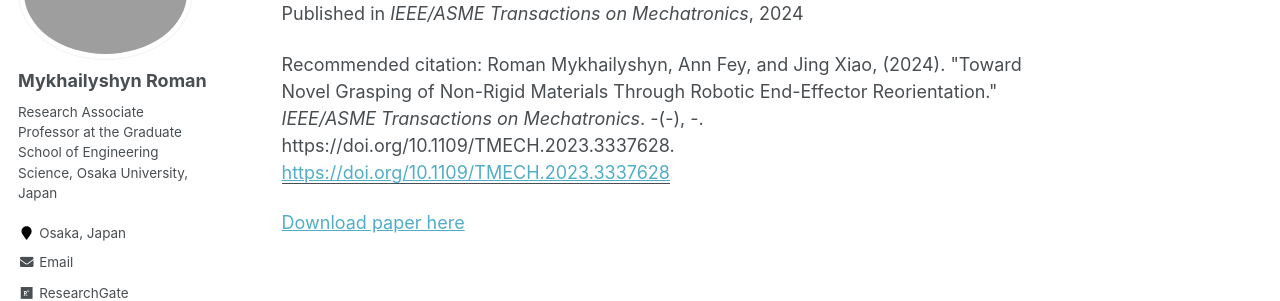
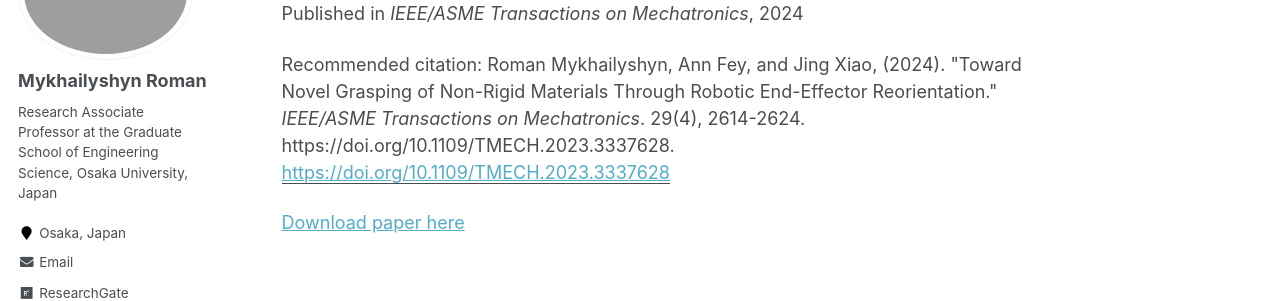
Before and after one commit to RomanMykhailyshyn/RomanMykhailyshyn.github.io, a Jekyll site: the page built from _publications/2024-Toward Novel Grasping of Non-Rigid Materials Through Robotic End-Effector Reorientation.md, in a window 1280 px wide and 924 px high. Shown: the part 192-493 px from the top of the window. Built offline with Jekyll 4.4.1, drawn with Linux system fonts in a browser that asks for light colours; some web fonts are replaced.

Commit message:
Update 2024-Toward Novel Grasping of Non-Rigid Materials Through Robotic End-Effector Reorientation.md

```diff
--- a/_publications/2024-Toward Novel Grasping of Non-Rigid Materials Through Robotic End-Effector Reorientation.md
+++ b/_publications/2024-Toward Novel Grasping of Non-Rigid Materials Through Robotic End-Effector Reorientation.md
@@ -3,9 +3,9 @@ title: "Toward Novel Grasping of Non-Rigid Materials Through Robotic End-Effecto
 collection: publications
 permalink: /publication/2023-Toward Novel Grasping of Non-Rigid Materials Through Robotic End-Effector Reorientation
 excerpt: ''
-date: 2024-06-02
+date: 2024-08-01
 venue: 'IEEE/ASME Transactions on Mechatronics'
 paperurl: 'https://doi.org/10.1109/TMECH.2023.3337628'
-citation: 'Roman Mykhailyshyn, Ann Fey, and Jing Xiao, (2024). &quot;Toward Novel Grasping of Non-Rigid Materials Through Robotic End-Effector Reorientation.&quot; <i>IEEE/ASME Transactions on Mechatronics</i>. -(-), -. https://doi.org/10.1109/TMECH.2023.3337628.'
+citation: 'Roman Mykhailyshyn, Ann Fey, and Jing Xiao, (2024). &quot;Toward Novel Grasping of Non-Rigid Materials Through Robotic End-Effector Reorientation.&quot; <i>IEEE/ASME Transactions on Mechatronics</i>. 29(4), 2614-2624. https://doi.org/10.1109/TMECH.2023.3337628.'
 ---
 [Download paper here](https://doi.org/10.1109/TMECH.2023.3337628)
```
